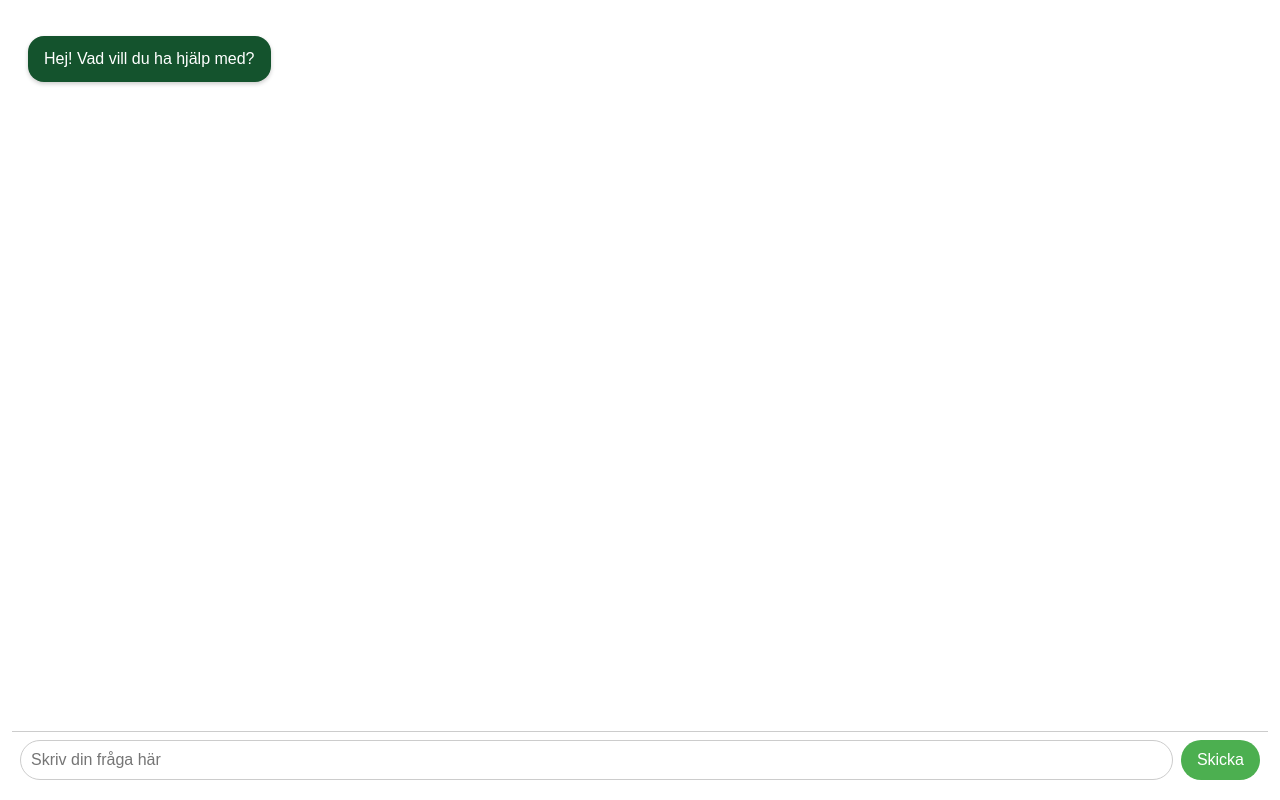
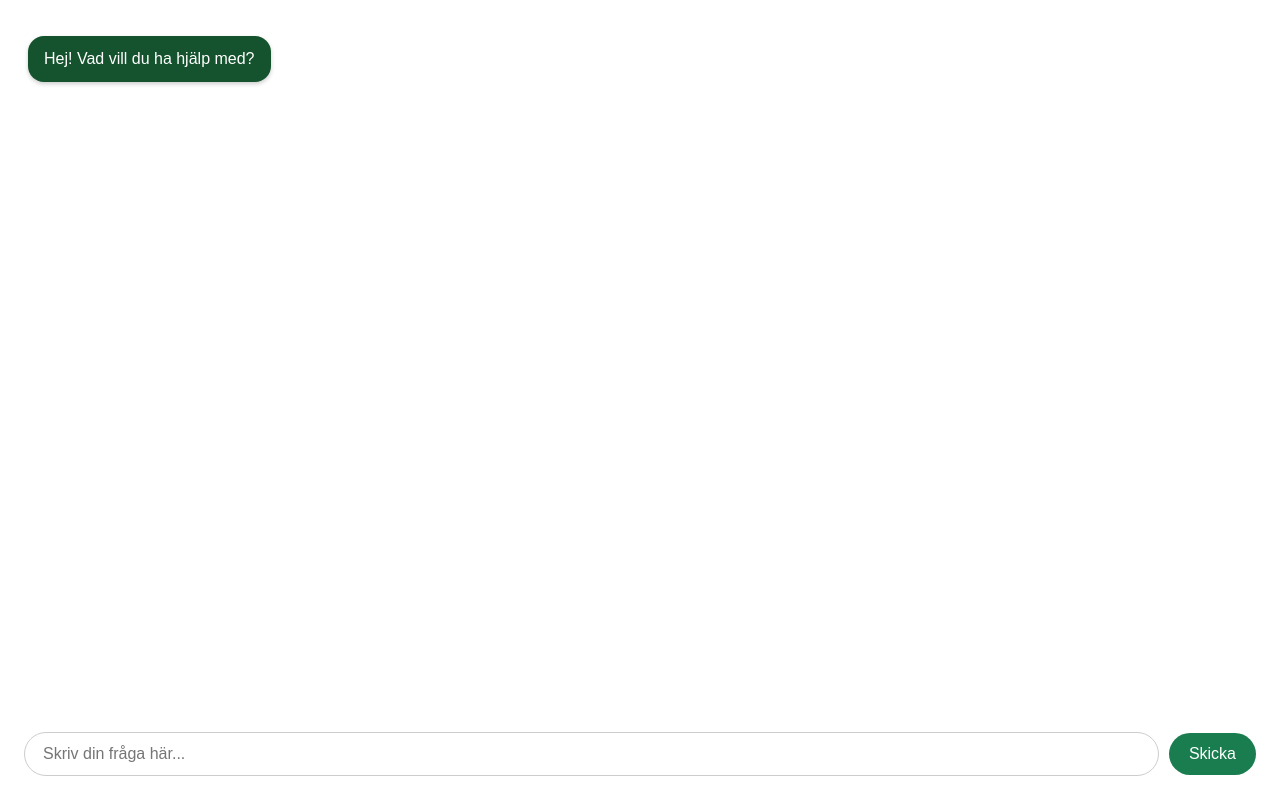
Before and after one commit to mariiapaulsson/vegobot-2, a React (Create React App) app: page / in a window 1280 px wide. Built offline with nearby package versions, Linux system fonts and the light colour scheme.

Commit message:
fix: input-box med rundade hörn och submit via enter

```diff
--- a/src/App.css
+++ b/src/App.css
@@ -29,35 +29,61 @@ html, body, #root {
 
 .input-box {
   display: flex;
-  padding: 8px;
-  border-top: 1px solid #ccc;
-  background-color: #fff;
-  border-radius: 0 0 16px 16px;
-  flex-shrink: 0;
+  align-items: center;
+  justify-content: center;
+  gap: 10px;
+  padding: 12px;
+  background: rgba(255, 255, 255, 0.8);
+  border-radius: 20px;
+  backdrop-filter: blur(4px);
+  position: sticky;
+  bottom: 0;
+  width: 100%;
   box-sizing: border-box;
 }
 
 .input-box input {
   flex: 1;
-  padding: 10px;
+  padding: 12px 18px;
+  border: 1px solid #ccc;
+  border-radius: 25px;
   font-size: 16px;
-  border: 1px solid #ccc;
-  border-radius: 20px;
   outline: none;
+  transition: border 0.2s ease;
+  background-color: #fff;
+}
+
+.input-box input:focus {
+  border: 1px solid #197d4f;
 }
 
 .input-box button {
-  margin-left: 8px;
-  padding: 10px 16px;
+  padding: 12px 20px;
+  background-color: #197d4f;
+  color: #fff;
+  border: none;
+  border-radius: 25px;
   font-size: 16px;
-  border: none;
-  background-color: #4CAF50;
-  color: white;
-  border-radius: 20px;
   cursor: pointer;
   transition: background-color 0.3s ease;
 }
 
 .input-box button:hover {
-  background-color: #45a049;
+  background-color: #145c3a;
 }
+
+
+.send-button {
+  padding: 12px 20px;
+  background-color: #197d4f;
+  color: #fff;
+  border: none;
+  border-radius: 25px;
+  font-size: 16px;
+  cursor: pointer;
+  transition: background-color 0.3s ease;
+}
+
+.send-button:hover {
+  background-color: #145c3a;
+}
--- a/src/App.js
+++ b/src/App.js
@@ -1,42 +1,68 @@
 import React, { useState } from 'react';
 import Chat from './components/Chat';
-import InputBox from './components/InputBox';
 import './App.css';
 
-function App() {
+export default function App() {
   const [messages, setMessages] = useState([
-    { id: 1, role: 'bot', text: 'Hej! Vad vill du ha hjälp med?' }
+    {
+      _id: 1,
+      text: "Hej! Vad vill du ha hjälp med?",
+      role: "bot"
+    }
   ]);
+  const [input, setInput] = useState('');
 
-  const addMessage = (text) => {
-    setMessages(prev => [...prev, { id: Date.now(), role: 'user', text }]);
+  // Simulerat API-anrop (byt ut mot din riktiga backend)
+  async function sendToAI(userInput) {
+    // Byt ut detta mot din fetch till Render om du vill!
+    return new Promise((resolve) =>
+      setTimeout(() => resolve(`Här är mitt svar på "${userInput}"`), 1000)
+    );
+  }
 
-    fetch('https://vegobot-backend.onrender.com/ask', {
-      method: 'POST',
-      headers: { 'Content-Type': 'application/json' },
-      body: JSON.stringify({ message: text })
-    })
-      .then(res => res.json())
-      .then(data => {
-        setMessages(prev => [
-          ...prev,
-          { id: Date.now() + 1, role: 'bot', text: data.response }
-        ]);
-      })
-      .catch(() => {
-        setMessages(prev => [
-          ...prev,
-          { id: Date.now() + 1, role: 'bot', text: 'Serverfel, försök igen.' }
-        ]);
-      });
+  const handleSend = async () => {
+    if (!input.trim()) return;
+
+    const userMsg = {
+      _id: Date.now(),
+      text: input,
+      role: "user"
+    };
+
+    setMessages((prev) => [...prev, userMsg]);
+    setInput('');
+
+    // Hämta AI-svar
+    const botText = await sendToAI(input);
+    const botMsg = {
+      _id: Date.now() + 1,
+      text: botText,
+      role: "bot"
+    };
+
+    setMessages((prev) => [...prev, botMsg]);
+  };
+
+  const handleSubmit = (e) => {
+    e.preventDefault();
+    handleSend();
   };
 
   return (
     <div className="app-container">
       <Chat messages={messages} />
-      <InputBox onSend={addMessage} />
+
+      <form onSubmit={handleSubmit} className="input-box">
+        <input
+          type="text"
+          value={input}
+          onChange={(e) => setInput(e.target.value)}
+          placeholder="Skriv din fråga här..."
+        />
+        <button type="submit">
+          Skicka
+        </button>
+      </form>
     </div>
   );
 }
-
-export default App;
--- a/src/components/Chat.js
+++ b/src/components/Chat.js
@@ -1,12 +1,19 @@
-import React from 'react';
+import React, { useEffect, useRef } from 'react';
 import ChatMessage from './ChatMessage';
 
-export default function Chat({ messages }) {
+export default function Chat({ messages = [] }) {
+  const bottomRef = useRef(null);
+
+  useEffect(() => {
+    bottomRef.current?.scrollIntoView({ behavior: 'smooth' });
+  }, [messages]);
+
   return (
     <div className="chat-window">
-      {messages.map(msg => (
-        <ChatMessage key={msg.id} message={msg} />
+      {messages.map((msg) => (
+        <ChatMessage key={msg._id} message={msg} />
       ))}
+      <div ref={bottomRef} />
     </div>
   );
 }
```
